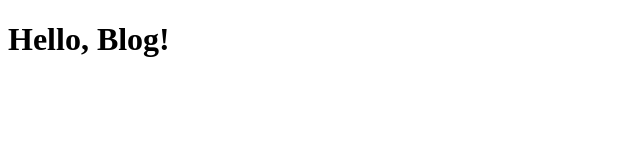
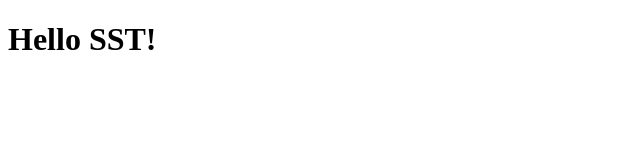
Before and after one commit to prutya/next-self-hosted, a Next.js app: page / in a window 1280 px wide. Shown: the top 160 px of the page, without its empty margins (0-640 px from the left). Built offline with nearby package versions, Linux system fonts and the light colour scheme.

Commit message:
Update content

```diff
--- a/app/page.jsx
+++ b/app/page.jsx
@@ -1,3 +1,3 @@
 export default function Page() {
-  return <h1>Hello, Blog!</h1>;
+  return <h1>Hello SST!</h1>;
 }
```
